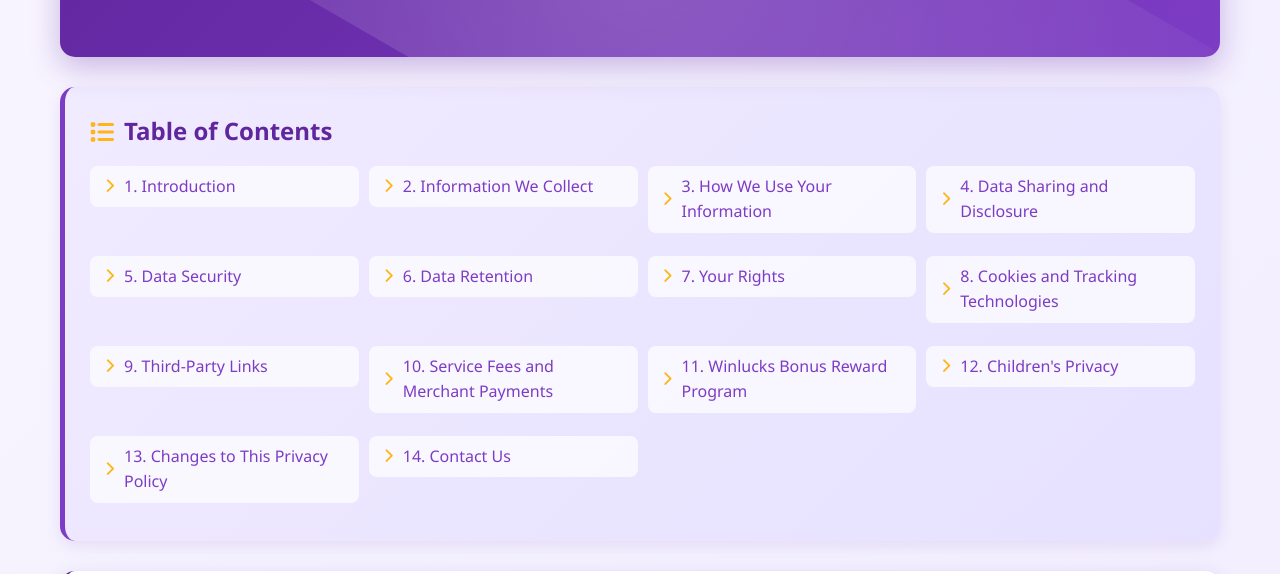
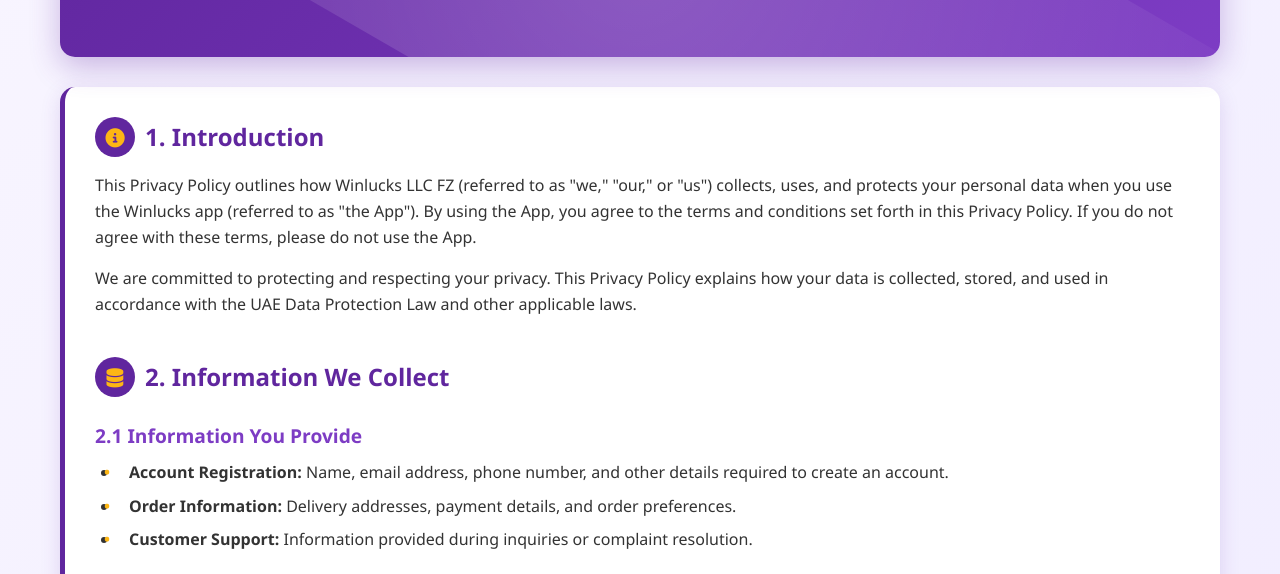
Before and after one commit to WinlucksGit/MtWeb, a plain HTML site: page cPrivacyPolicy.html in a window 1280 px wide. Shown: the part 193-767 px from the top of the page. Drawn offline with Linux system fonts and the light colour scheme.

Commit message:
Comment out Table of Contents in Privacy Policy
Comment out the Table of Contents section in the privacy policy.

```diff
--- a/cPrivacyPolicy.html
+++ b/cPrivacyPolicy.html
@@ -338,7 +338,7 @@
             <p class="page-subtitle">Last updated: [Current Date]</p>
         </header>
 
-        <div class="toc">
+       <!-- <div class="toc">
             <h3><i class="fas fa-list"></i> Table of Contents</h3>
             <ul>
                 <li><a href="#introduction"><i class="fas fa-chevron-right"></i> 1. Introduction</a></li>
@@ -356,7 +356,7 @@
                 <li><a href="#changes"><i class="fas fa-chevron-right"></i> 13. Changes to This Privacy Policy</a></li>
                 <li><a href="#contact"><i class="fas fa-chevron-right"></i> 14. Contact Us</a></li>
             </ul>
-        </div>
+        </div> -->
 
         <div class="card">
             <div class="policy-content">
```
